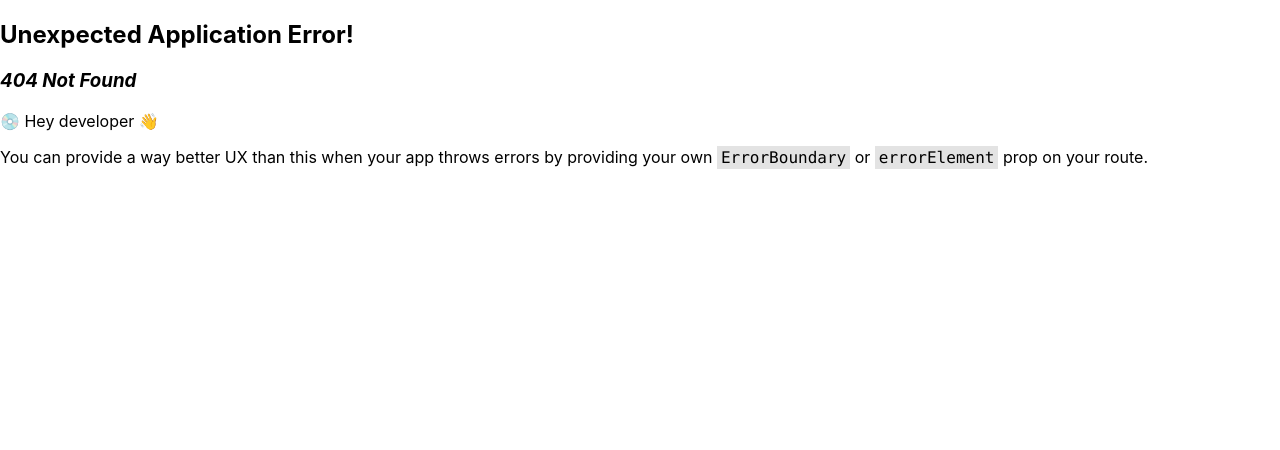
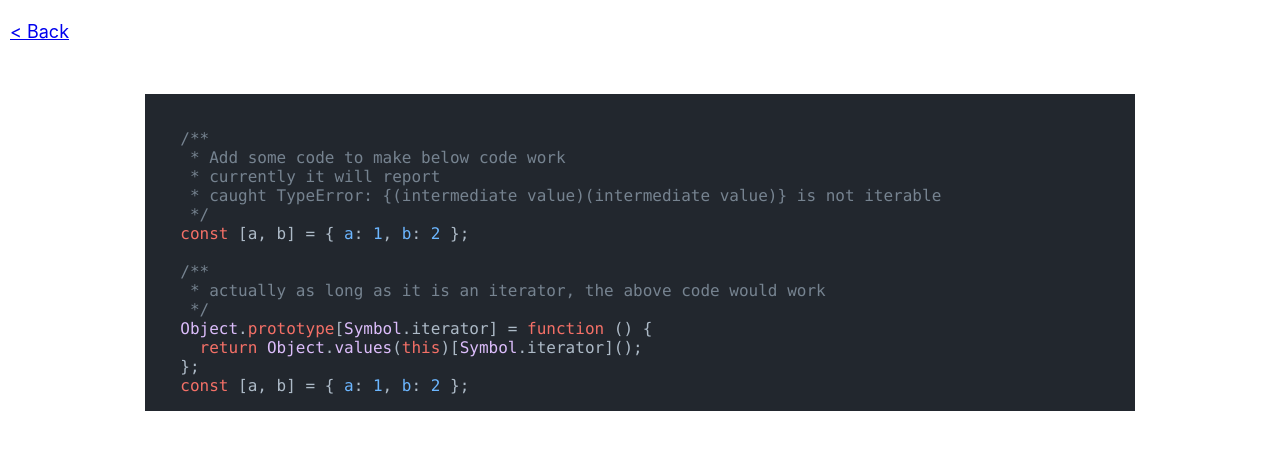
Before and after one commit to 615349/615349.GitHub.io, a React (Create React App) app: page /iterator in a window 1280 px wide. Before the commit this address had no page. Shown: the top 450 px of the page. Built offline with nearby package versions, Linux system fonts and the light colour scheme.

Commit message:
add Iterator

```diff
--- a/src/components/Home.tsx
+++ b/src/components/Home.tsx
@@ -50,6 +50,7 @@ const Home = () => {
         <Section href="add-property" text="Object add property" />
         <Section href="deep-clone" text="Deep clone" />
         <Section href="value-of" text="Value of" />
+        <Section href="iterator" text="Iterator" />
       </Inner>
       <Title>TypeScript</Title>
       <Inner>
--- /dev/null
+++ b/src/components/Snippets/Iterator.tsx
@@ -0,0 +1,21 @@
+import Template from "../Template";
+
+const code = `
+  /**
+   * Add some code to make below code work
+   * currently it will report
+   * caught TypeError: {(intermediate value)(intermediate value)} is not iterable
+   */
+  const [a, b] = { a: 1, b: 2 };
+
+  /**
+   * actually as long as it is an iterator, the above code would work
+   */
+  Object.prototype[Symbol.iterator] = function () {
+    return Object.values(this)[Symbol.iterator]();
+  };
+  const [a, b] = { a: 1, b: 2 };
+`;
+export default function Iterator() {
+  return <Template code={code} />;
+}
--- a/src/index.tsx
+++ b/src/index.tsx
@@ -1,4 +1,3 @@
-import React from "react";
 import { createRoot } from "react-dom/client";
 import "./index.css";
 import Home from "./components/Home";
@@ -20,6 +19,7 @@ import RandomID from "./components/Snippets/RandomID";
 import AddProperty from "./components/Snippets/AddProperty";
 import DeepClone from "./components/Snippets/DeepClone";
 import ValueOf from "./components/Snippets/ValueOf";
+import Iterator from "./components/Snippets/Iterator";
 
 const router = createBrowserRouter([
   {
@@ -90,6 +90,10 @@ const router = createBrowserRouter([
     path: "value-of",
     element: <ValueOf />,
   },
+  {
+    path: "iterator",
+    element: <Iterator />,
+  },
 ]);
 
 createRoot(document.getElementById("root") as HTMLElement).render(
```
